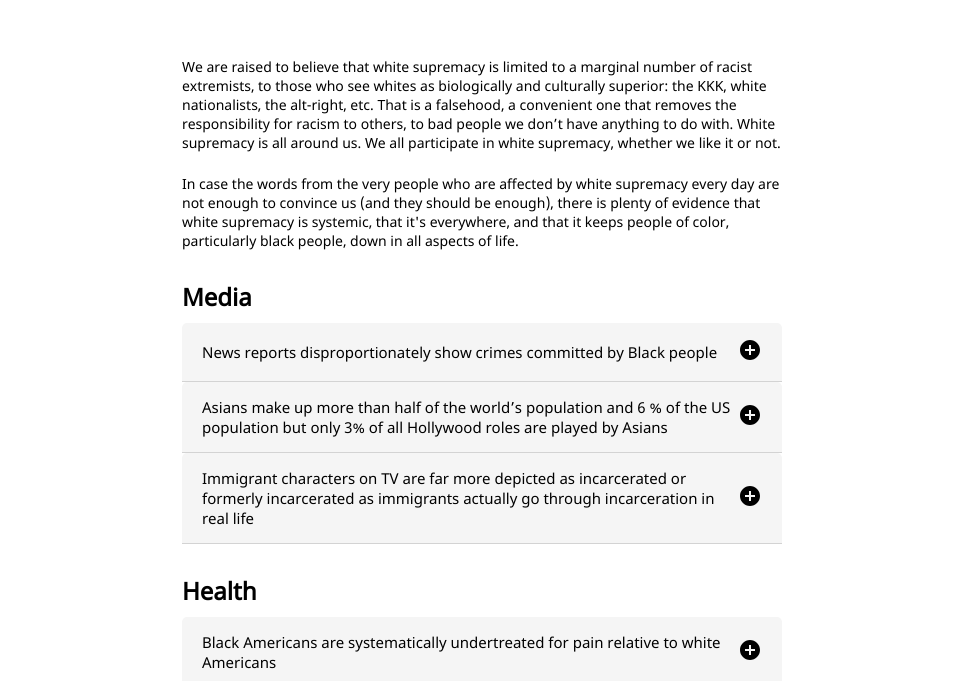
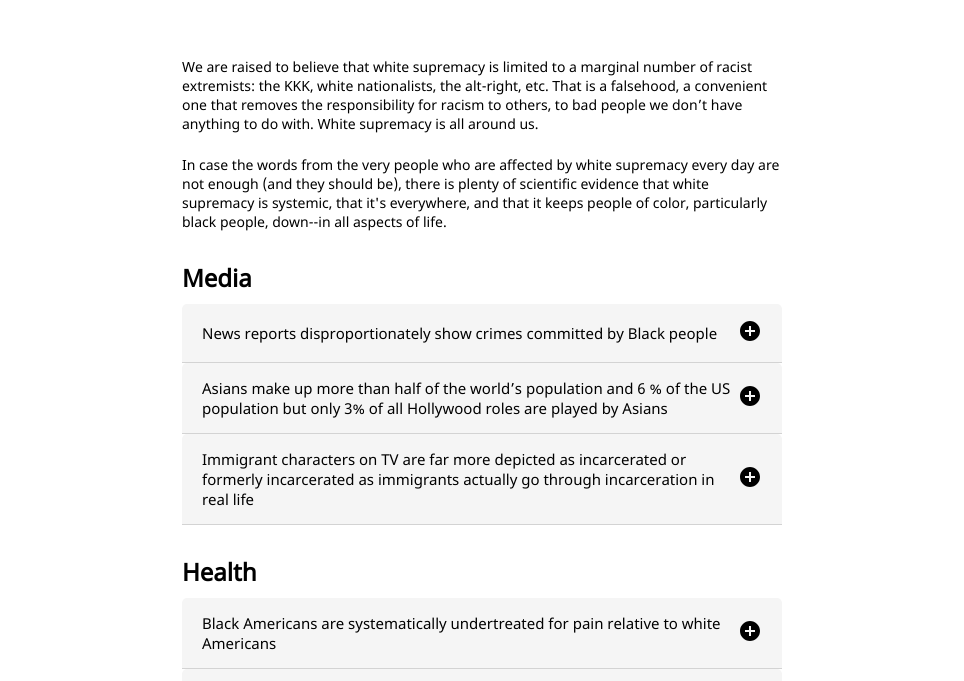
Before and after one commit to Raph33/what-is-white-supremacy, a plain HTML site: page index.html in a window 1280 px wide. Shown: the part 56-737 px from the top of the page, without its empty margins (158-1122 px from the left). Drawn offline with Linux system fonts and the light colour scheme.

Commit message:
Updated description

```diff
--- a/index.html
+++ b/index.html
@@ -22,9 +22,9 @@
         <div class="main">
 
             <div id="description">
-                <p>We are raised to believe that white supremacy is limited to a marginal number of racist extremists, to those who see whites as biologically and culturally superior: the KKK, white nationalists, the alt-right, etc. That is a falsehood, a convenient one that removes the responsibility for racism to others, to bad people we don’t have anything to do with. White supremacy is all around us. We all participate in white supremacy, whether we like it or not.</p>
+                <p>We are raised to believe that white supremacy is limited to a marginal number of racist extremists: the KKK, white nationalists, the alt-right, etc. That is a falsehood, a convenient one that removes the responsibility for racism to others, to bad people we don’t have anything to do with. White supremacy is all around us.</p>
                 <br>
-                <p>In case the words from the very people who are affected by white supremacy every day are not enough to convince us (and they should be enough), there is plenty of evidence that white supremacy is systemic, that it's everywhere, and that it keeps people of color, particularly black people, down in all aspects of life.</p>
+                <p>In case the words from the very people who are affected by white supremacy every day are not enough (and they should be), there is plenty of scientific evidence that white supremacy is systemic, that it's everywhere, and that it keeps people of color, particularly black people, down--in all aspects of life.</p>
             </div>
 
 <!--START MEDIA-->
```
